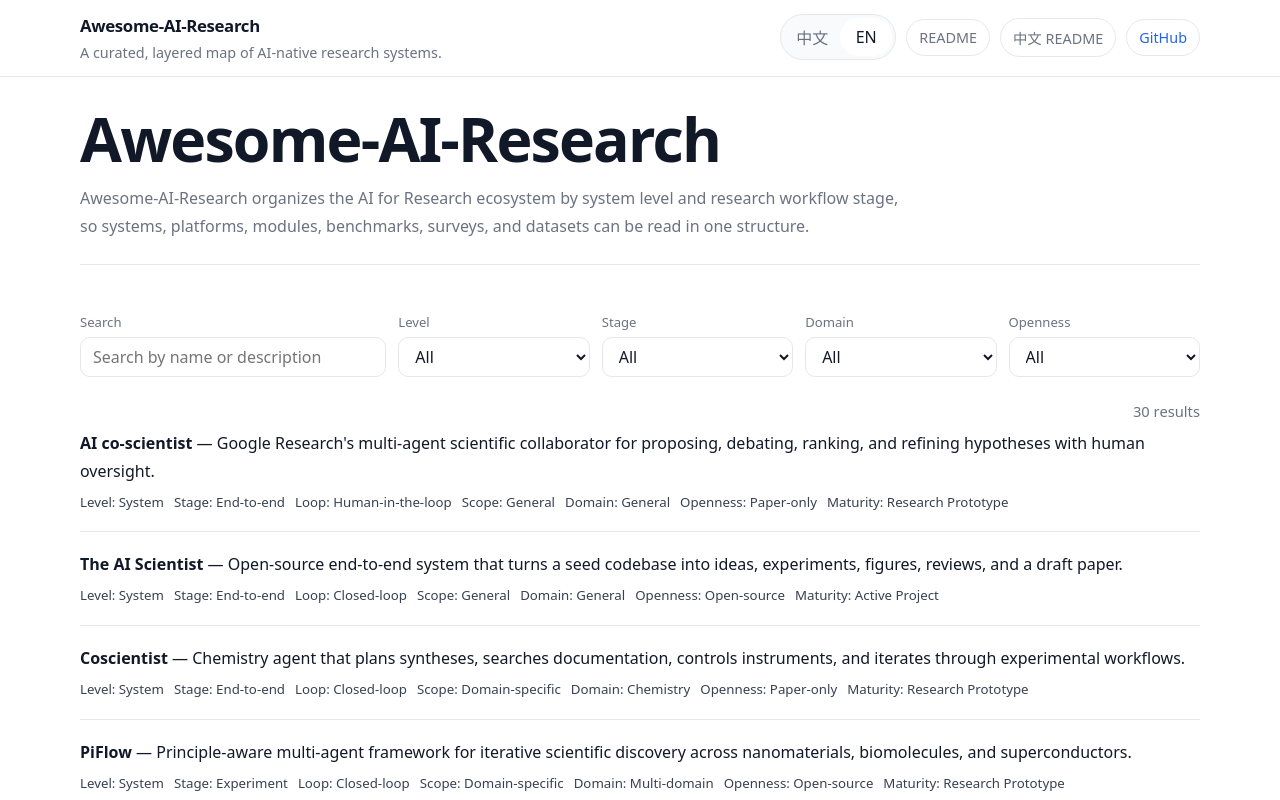
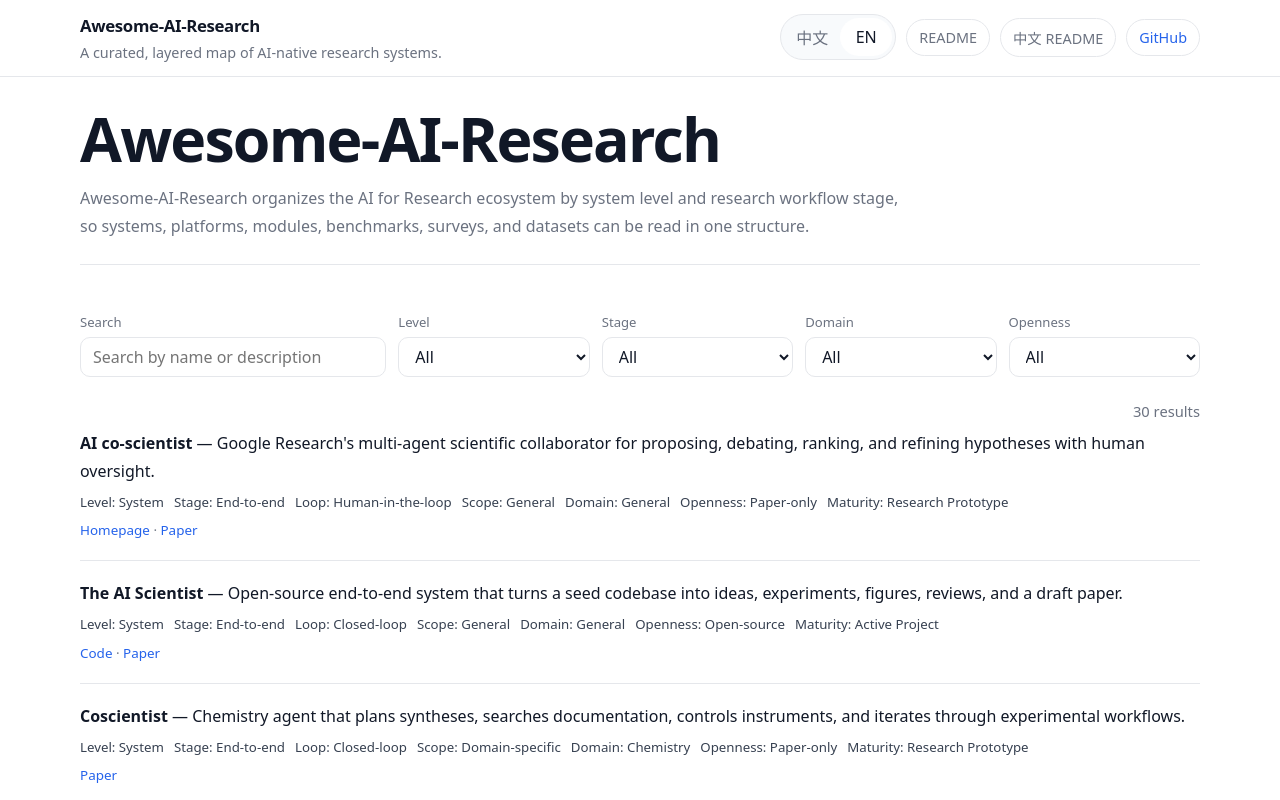
Before and after one commit to Research-Equality/awesome-ai-scientists, a React (Vite) app in the folder website/: page / in a window 1280 px wide. Shown: the top 800 px of the page. Built offline with nearby package versions, Linux system fonts and the light colour scheme.

Commit message:
Add multi-link metadata to resources

```diff
--- a/website/src/App.tsx
+++ b/website/src/App.tsx
@@ -185,6 +185,17 @@
                   <span>{`${copy.labels.openness}: ${copy.names.openness[resource.openness]}`}</span>
                   <span>{`${copy.labels.maturity}: ${copy.names.maturity[resource.maturity]}`}</span>
                 </p>
+
+                <p className="resource-links">
+                  {resource.links.map((link, index) => (
+                    <span key={`${resource.id}-${link.kind}`}>
+                      {index > 0 ? " · " : ""}
+                      <a href={link.url} target="_blank" rel="noreferrer">
+                        {copy.linkKinds[link.kind]}
+                      </a>
+                    </span>
+                  ))}
+                </p>
               </li>
             ))}
           </ul>
--- a/website/src/data/resources.ts
+++ b/website/src/data/resources.ts
@@ -46,10 +46,24 @@
   | "Workflow Modules"
   | "Benchmarks, Surveys & Meta-Resources";
 
+export type ResourceLinkKind =
+  | "homepage"
+  | "code"
+  | "paper"
+  | "docs"
+  | "video"
+  | "slides";
+
+export type ResourceLink = {
+  kind: ResourceLinkKind;
+  url: string;
+};
+
 export type Resource = {
   id: string;
   name: string;
   url: string;
+  links: ResourceLink[];
   description: string;
   level: Level;
   stage: Stage;
@@ -68,6 +82,16 @@
     id: "ai-co-scientist",
     name: "AI co-scientist",
     url: "https://research.google/blog/accelerating-scientific-breakthroughs-with-an-ai-co-scientist",
+    links: [
+      {
+        kind: "homepage",
+        url: "https://research.google/blog/accelerating-scientific-breakthroughs-with-an-ai-co-scientist",
+      },
+      {
+        kind: "paper",
+        url: "https://storage.googleapis.com/coscientist_paper/ai_coscientist.pdf",
+      },
+    ],
     description:
       "Google Research's multi-agent scientific collaborator for proposing, debating, ranking, and refining hypotheses with human oversight.",
     level: "System",
@@ -85,6 +109,10 @@
     id: "the-ai-scientist",
     name: "The AI Scientist",
     url: "https://github.com/SakanaAI/AI-Scientist",
+    links: [
+      { kind: "code", url: "https://github.com/SakanaAI/AI-Scientist" },
+      { kind: "paper", url: "https://arxiv.org/abs/2408.06292" },
+    ],
     description:
       "Open-source end-to-end system that turns a seed codebase into ideas, experiments, figures, reviews, and a draft paper.",
     level: "System",
@@ -102,6 +130,9 @@
     id: "coscientist",
     name: "Coscientist",
     url: "https://www.nature.com/articles/s41586-023-06792-0",
+    links: [
+      { kind: "paper", url: "https://www.nature.com/articles/s41586-023-06792-0" },
+    ],
     description:
       "Chemistry agent that plans syntheses, searches documentation, controls instruments, and iterates through experimental workflows.",
     level: "System",
@@ -119,6 +150,10 @@
     id: "piflow",
     name: "PiFlow",
     url: "https://github.com/amair-lab/PiFlow",
+    links: [
+      { kind: "code", url: "https://github.com/amair-lab/PiFlow" },
+      { kind: "paper", url: "https://arxiv.org/abs/2505.15047" },
+    ],
     description:
       "Principle-aware multi-agent framework for iterative scientific discovery across nanomaterials, biomolecules, and superconductors.",
     level: "System",
@@ -135,6 +170,10 @@
     id: "the-ai-scientist-v2",
     name: "The AI Scientist-v2",
     url: "https://github.com/SakanaAI/AI-Scientist-v2",
+    links: [
+      { kind: "code", url: "https://github.com/SakanaAI/AI-Scientist-v2" },
+      { kind: "paper", url: "https://arxiv.org/abs/2504.08066" },
+    ],
     description:
       "Agentic-tree-search successor designed for workshop-level automated scientific discovery and higher-quality research trajectories.",
     level: "System",
@@ -151,6 +190,10 @@
     id: "chemcrow",
     name: "ChemCrow",
     url: "https://github.com/ur-whitelab/chemcrow-public",
+    links: [
+      { kind: "code", url: "https://github.com/ur-whitelab/chemcrow-public" },
+      { kind: "paper", url: "https://arxiv.org/abs/2304.05376" },
+    ],
     description:
       "Tool-augmented chemistry agent that combines LLM reasoning with scientific software for synthesis and discovery tasks.",
     level: "System",
@@ -167,6 +210,7 @@
     id: "futurehouse",
     name: "FutureHouse",
     url: "https://www.futurehouse.org/",
+    links: [{ kind: "homepage", url: "https://www.futurehouse.org/" }],
     description:
       "Research-native platform focused on automating scientific discovery with agentic systems and domain-aware tooling.",
     level: "Platform",
@@ -184,6 +228,7 @@
     id: "autogen",
     name: "AutoGen",
     url: "https://github.com/microsoft/autogen",
+    links: [{ kind: "code", url: "https://github.com/microsoft/autogen" }],
     description:
       "Multi-agent programming framework widely used to build research copilots, literature agents, and evaluation pipelines.",
     level: "Platform",
@@ -200,6 +245,10 @@
     id: "langgraph",
     name: "LangGraph",
     url: "https://docs.langchain.com/oss/python/langgraph",
+    links: [
+      { kind: "docs", url: "https://docs.langchain.com/oss/python/langgraph" },
+      { kind: "code", url: "https://github.com/langchain-ai/langgraph" },
+    ],
     description:
       "Stateful graph runtime for long-running agent workflows with branching, memory, recovery, and explicit control flow.",
     level: "Platform",
@@ -216,6 +265,10 @@
     id: "openhands",
     name: "OpenHands",
     url: "https://github.com/All-Hands-AI/OpenHands",
+    links: [
+      { kind: "code", url: "https://github.com/All-Hands-AI/OpenHands" },
+      { kind: "docs", url: "https://docs.all-hands.dev/" },
+    ],
     description:
       "Agent runtime for repo-level coding, execution, and issue-driven engineering that adapts well to research coding workflows.",
     level: "Platform",
@@ -232,6 +285,7 @@
     id: "agentscope",
     name: "AgentScope",
     url: "https://github.com/agentscope-ai/agentscope",
+    links: [{ kind: "code", url: "https://github.com/agentscope-ai/agentscope" }],
     description:
       "Agent-oriented programming framework for composing multi-agent workflows with explicit roles, collaboration patterns, and tool integration.",
     level: "Platform",
@@ -248,6 +302,10 @@
     id: "e2b",
     name: "E2B",
     url: "https://e2b.dev/",
+    links: [
+      { kind: "homepage", url: "https://e2b.dev/" },
+      { kind: "docs", url: "https://e2b.dev/docs" },
+    ],
     description:
       "Sandboxed execution layer for code, browser, and desktop-style tool use inside AI-driven research workflows.",
     level: "Platform",
@@ -264,6 +322,10 @@
     id: "wandb",
     name: "Weights & Biases",
     url: "https://wandb.ai/",
+    links: [
+      { kind: "homepage", url: "https://wandb.ai/" },
+      { kind: "docs", url: "https://docs.wandb.ai/" },
+    ],
     description:
       "Experiment tracking and collaboration layer for instrumenting long-running research agents, ablations, and benchmark runs.",
     level: "Platform",
@@ -280,6 +342,7 @@
     id: "elicit",
     name: "Elicit",
     url: "https://elicit.com/",
+    links: [{ kind: "homepage", url: "https://elicit.com/" }],
     description:
       "AI research assistant for literature search, evidence extraction, and structured review workflows.",
     level: "Module",
@@ -296,6 +359,10 @@
     id: "paperqa2",
     name: "PaperQA2",
     url: "https://github.com/Future-House/paper-qa",
+    links: [
+      { kind: "code", url: "https://github.com/Future-House/paper-qa" },
+      { kind: "paper", url: "https://arxiv.org/abs/2409.13740" },
+    ],
     description:
       "Open-source literature QA and evidence-synthesis stack optimized for scientific documents and citation-grounded answers.",
     level: "Module",
@@ -313,6 +380,7 @@
     id: "research-rabbit",
     name: "ResearchRabbit",
     url: "https://www.researchrabbit.ai/",
+    links: [{ kind: "homepage", url: "https://www.researchrabbit.ai/" }],
     description:
       "Visual citation-graph exploration tool for expanding seed papers into neighborhoods of related work.",
     level: "Module",
@@ -329,6 +397,7 @@
     id: "consensus",
     name: "Consensus",
     url: "https://consensus.app/",
+    links: [{ kind: "homepage", url: "https://consensus.app/" }],
     description:
       "Scientific search engine geared toward claim-grounded answers, useful for scoping evidence and framing candidate hypotheses.",
     level: "Module",
@@ -345,6 +414,7 @@
     id: "geneagent",
     name: "GeneAgent",
     url: "https://github.com/ncbi-nlp/GeneAgent",
+    links: [{ kind: "code", url: "https://github.com/ncbi-nlp/GeneAgent" }],
     description:
       "Domain-database agent for gene set analysis that shows how scientific tool use can be grounded in external biomedical resources.",
     level: "Module",
@@ -361,6 +431,10 @@
     id: "optuna",
     name: "Optuna",
     url: "https://optuna.org/",
+    links: [
+      { kind: "homepage", url: "https://optuna.org/" },
+      { kind: "code", url: "https://github.com/optuna/optuna" },
+    ],
     description:
       "Open-source optimization framework for trial scheduling, hyperparameter search, and controlled experiment iteration.",
     level: "Module",
@@ -377,6 +451,7 @@
     id: "storm",
     name: "STORM",
     url: "https://github.com/stanford-oval/storm",
+    links: [{ kind: "code", url: "https://github.com/stanford-oval/storm" }],
     description:
       "Open-source system for grounded long-form report generation with citation-backed outlining and drafting.",
     level: "Module",
@@ -394,6 +469,7 @@
     id: "overleaf-ai",
     name: "Overleaf AI",
     url: "https://www.overleaf.com/about/ai-features",
+    links: [{ kind: "homepage", url: "https://www.overleaf.com/about/ai-features" }],
     description:
       "AI-assisted writing and editing features inside a collaborative LaTeX environment used heavily in academic publication workflows.",
     level: "Module",
@@ -410,6 +486,7 @@
     id: "paperbench",
     name: "PaperBench",
     url: "https://openai.com/index/paperbench/",
+    links: [{ kind: "paper", url: "https://openai.com/index/paperbench/" }],
     description:
       "Benchmark that evaluates whether agents can reproduce frontier AI research workflows from understanding claims to running experiments.",
     level: "Benchmark",
@@ -427,6 +504,7 @@
     id: "frontiers-in-science",
     name: "Frontiers in Science",
     url: "https://openai.com/index/frontierscience/",
+    links: [{ kind: "homepage", url: "https://openai.com/index/frontierscience/" }],
     description:
       "Benchmark suite for evaluating scientific reasoning across olympiad-style and research-style tasks.",
     level: "Benchmark",
@@ -443,6 +521,7 @@
     id: "sciencebench",
     name: "ScienceBench",
     url: "https://sciencebench.com/",
+    links: [{ kind: "homepage", url: "https://sciencebench.com/" }],
     description:
       "Autonomous laboratory benchmark for end-to-end scientific operation and discovery with minimal human oversight.",
     level: "Benchmark",
@@ -459,6 +538,7 @@
     id: "ai4research",
     name: "AI4Research",
     url: "https://ai-4-research.github.io/",
+    links: [{ kind: "homepage", url: "https://ai-4-research.github.io/" }],
     description:
       "Living survey site mapping AI for scientific research across domains, tasks, and papers.",
     level: "Survey",
@@ -476,6 +556,7 @@
     id: "survey-ai-scientists",
     name: "A Survey of AI Scientists",
     url: "https://arxiv.org/abs/2510.23045",
+    links: [{ kind: "paper", url: "https://arxiv.org/abs/2510.23045" }],
     description:
       "Survey focused on automatic scientists and end-to-end AI research pipelines.",
     level: "Survey",
@@ -492,6 +573,10 @@
     id: "openalex",
     name: "OpenAlex",
     url: "https://openalex.org/",
+    links: [
+      { kind: "homepage", url: "https://openalex.org/" },
+      { kind: "docs", url: "https://docs.openalex.org/" },
+    ],
     description:
       "Open index of works, authors, venues, institutions, and concepts that underpins many research-native retrieval systems.",
     level: "Dataset",
@@ -508,6 +593,7 @@
     id: "semantic-scholar-api",
     name: "Semantic Scholar Academic Graph API",
     url: "https://www.semanticscholar.org/product/api",
+    links: [{ kind: "docs", url: "https://www.semanticscholar.org/product/api" }],
     description:
       "Structured paper metadata and graph endpoints for retrieval, paper linking, and citation analysis.",
     level: "Dataset",
@@ -524,6 +610,7 @@
     id: "awesome-research",
     name: "awesome-research",
     url: "https://github.com/emptymalei/awesome-research",
+    links: [{ kind: "code", url: "https://github.com/emptymalei/awesome-research" }],
     description:
       "Curated collection organized around research workflow tasks, useful as a complementary module-first view.",
     level: "Meta",
@@ -540,6 +627,12 @@
     id: "awesome-ai-scientists",
     name: "Awesome-AI-Scientists",
     url: "https://github.com/tsinghua-fib-lab/Awesome-AI-Scientists",
+    links: [
+      {
+        kind: "code",
+        url: "https://github.com/tsinghua-fib-lab/Awesome-AI-Scientists",
+      },
+    ],
     description:
       "Curated list centered on AI Scientist systems, complementary to this repository's broader layered-map perspective.",
     level: "Meta",
--- a/website/src/locales/en.ts
+++ b/website/src/locales/en.ts
@@ -5,6 +5,7 @@
   Loop,
   Maturity,
   Openness,
+  ResourceLinkKind,
   Scope,
   Stage,
 } from "../data/resources";
@@ -48,6 +49,7 @@
     maturity: string;
     link: string;
   };
+  linkKinds: Record<ResourceLinkKind, string>;
   footer: {
     summary: string;
   };
@@ -105,6 +107,14 @@
     openness: "Openness",
     maturity: "Maturity",
     link: "Link",
+  },
+  linkKinds: {
+    homepage: "Homepage",
+    code: "Code",
+    paper: "Paper",
+    docs: "Docs",
+    video: "Video",
+    slides: "Slides",
   },
   footer: {
     summary: "Minimal bilingual catalog for the Awesome-AI-Research repository.",
--- a/website/src/locales/zh.ts
+++ b/website/src/locales/zh.ts
@@ -39,6 +39,14 @@
     openness: "开放性",
     maturity: "成熟度",
     link: "链接",
+  },
+  linkKinds: {
+    homepage: "主页",
+    code: "代码",
+    paper: "论文",
+    docs: "文档",
+    video: "视频",
+    slides: "PPT",
   },
   footer: {
     summary: "面向 Awesome-AI-Research 的极简双语静态目录页。",
--- a/website/src/styles.css
+++ b/website/src/styles.css
@@ -82,6 +82,7 @@
 .brand-subtitle,
 .intro-block p,
 .resource-description,
+.resource-links,
 .footer-row p,
 .results-count {
   color: var(--muted);
@@ -250,6 +251,16 @@
   font-size: 0.83rem;
 }
 
+.resource-links {
+  margin: 6px 0 0;
+  font-size: 0.84rem;
+  line-height: 1.7;
+}
+
+.resource-links a {
+  color: var(--accent);
+}
+
 .site-footer {
   padding: 24px 0 40px;
   border-top: 1px solid var(--border);
```
Also changed, not shown: 2 other files (tests, documents, lock files or other folders).
